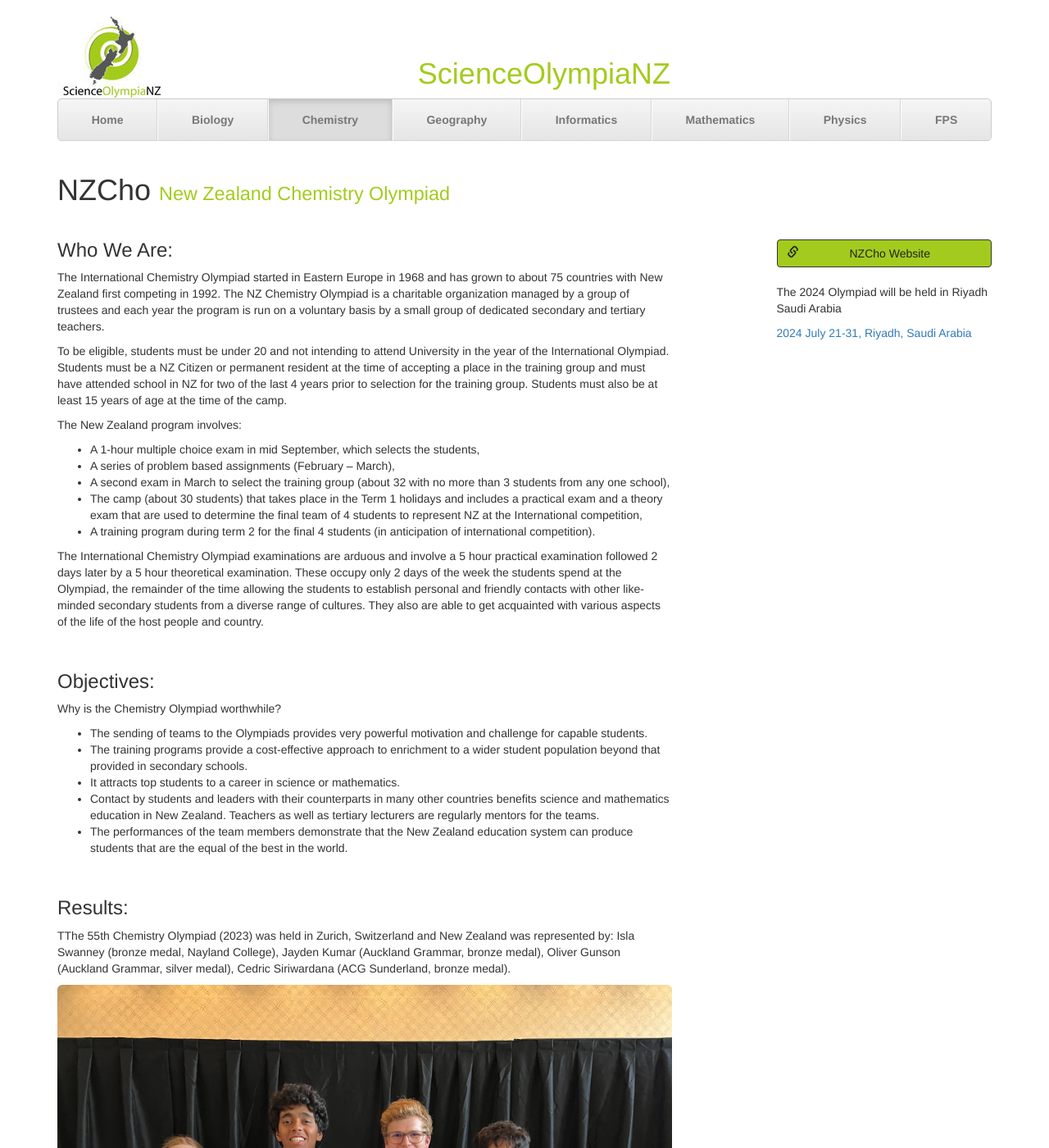
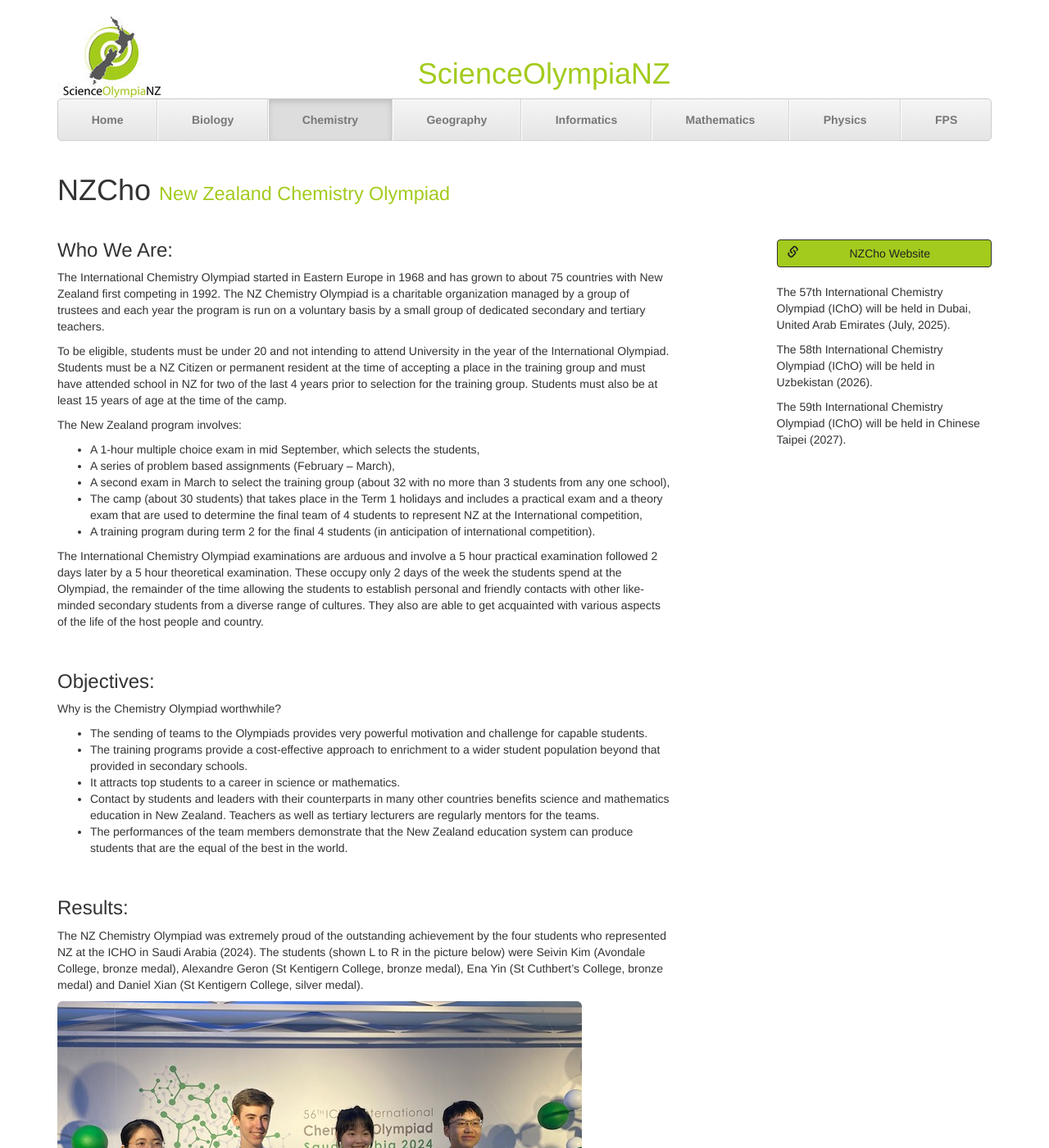
Before and after one commit to scienceolympianz/scienceolympianz.github.io, a Jekyll site: the page built from chemistry.html, in a window 1280 px wide and 1400 px high. Shown: the whole window at 82% size. Built offline with Jekyll 4.4.1, drawn with Linux system fonts in a browser that asks for light colours.

Commit message:
Add the chemistry 2024 updates

```diff
--- a/chemistry.html
+++ b/chemistry.html
@@ -49,20 +49,26 @@
     <br>
 
     <h3>Results:</h3>
-    <p>TThe 55th Chemistry Olympiad (2023) was held in Zurich, Switzerland and New Zealand was represented by: Isla Swanney (bronze medal, Nayland College), Jayden Kumar (Auckland Grammar, bronze medal), Oliver Gunson (Auckland Grammar, silver medal), Cedric Siriwardana (ACG Sunderland, bronze medal).
+    <p>The NZ Chemistry Olympiad was extremely proud of the outstanding achievement by the four students who represented NZ at the ICHO in Saudi Arabia (2024).  The students (shown L to R in the picture below) were Seivin Kim (Avondale College, bronze medal), Alexandre Geron (St Kentigern College, bronze medal), Ena Yin (St Cuthbert’s College, bronze medal) and Daniel Xian (St Kentigern College, silver medal).
     </p>
 
 
-    <!--<p><br><b>NZCho Team who attended the recent 2017 Chemistry Olympiad in Bangkok, Thailand</b></p>-->
     <p>
 
-      <img src="assets/images/chemistry2023.jpg" class="img-responsive img-rounded" alt="Responsive image"></p>
+      <img src="assets/images/chemistry2024.jpg" class="img-responsive img-rounded" alt="Responsive image"></p>
     <p>
-      <!--<i>Allen Hui, Janice Ho, Harry Yeom and Milidu Ratnayake</i>-->
     </p>
   </div>
   <div class="col-sm-4 col-md-3 organisation-extras col-md-offset-1"> <a class="btn btn-success btn-block" target="_blank" href="https://www.canterbury.ac.nz/study/academic-study/science/science-outreach-for-schools/chemistry-olympiad"><span class="pull-left glyphicon glyphicon-link"></span> NZCho Website</a>
-    <br><p>The 2024 Olympiad will be held in Riyadh Saudi Arabia</p>
-    <p><a target="_blank" href="https://www.icho2024.sa/en/Pages/default.aspx">2024 July 21-31, Riyadh, Saudi Arabia</a></p>
+    <br>
+      <p>
+        The 57th International Chemistry Olympiad (IChO)  will be held in Dubai, United Arab Emirates (July, 2025).
+      </p>
+      <p>
+        The 58th International Chemistry Olympiad (IChO) will be held in Uzbekistan (2026).
+      </p>
+      <p>
+        The 59th International Chemistry Olympiad (IChO) will be held in Chinese Taipei (2027).
+      </p>
   </div>
 </div>
```
Also changed, not shown: Gemfile.lock, assets/images/chemistry2024.jpg (added).
